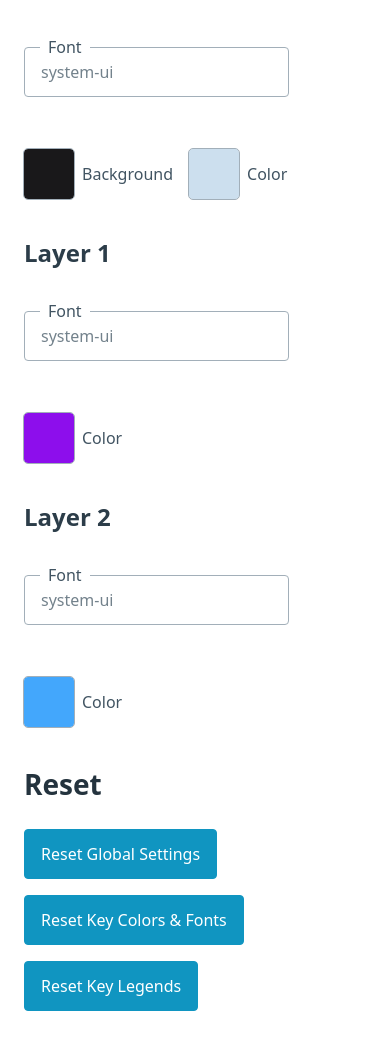
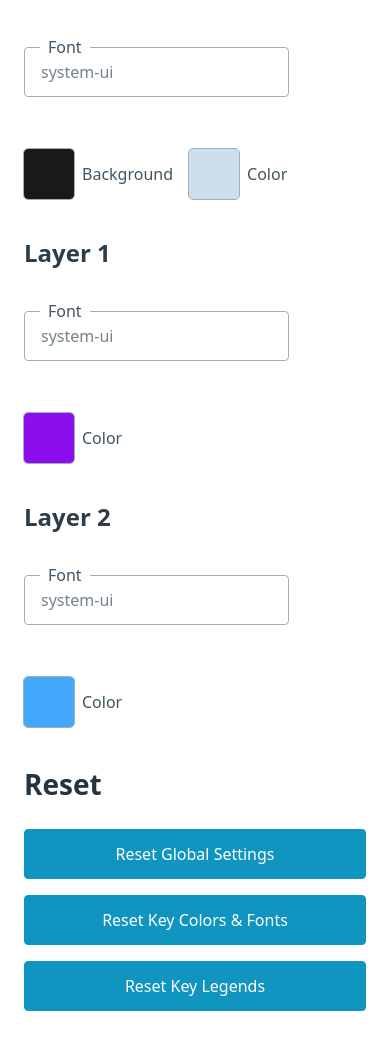
Before and after one commit to jsartelle/mk47-keycap-designer, a SvelteKit app: page / in a window 390 px wide. Shown: the part 532-1581 px from the top of the page. Built offline with nearby package versions, Linux system fonts and the light colour scheme.

Commit message:
Make inline buttons full width on mobile

```diff
--- a/src/app.scss
+++ b/src/app.scss
@@ -1,5 +1,9 @@
 /* Write your global styles here, in SCSS syntax. Variables and mixins from the src/variables.scss file are available here without importing */
 @use 'sass:meta';
+@use '@picocss/pico/scss/pico' with (
+	$semantic-root-element: '#root',
+	$enable-semantic-container: true
+);
 
 @layer pico {
 	@include meta.load-css('pico');
@@ -31,6 +35,11 @@ fieldset > button {
 button.inline {
 	display: inline;
 	width: auto;
+
+	@media (max-width: map-get(pico.$breakpoints, 'sm')) {
+		display: block;
+		width: 100%;
+	}
 }
 
 input:not([type='checkbox'], [type='radio']),
--- a/src/pico.scss
+++ b/src/pico.scss
@@ -1,7 +1,4 @@
-@use '@picocss/pico/scss/pico' with (
-	$semantic-root-element: '#root',
-	$enable-semantic-container: true
-);
+@use '@picocss/pico/scss/pico';
 
 /* change when Pico's grids collapse */
 @media (min-width: map-get(pico.$breakpoints, 'sm')) {
```
